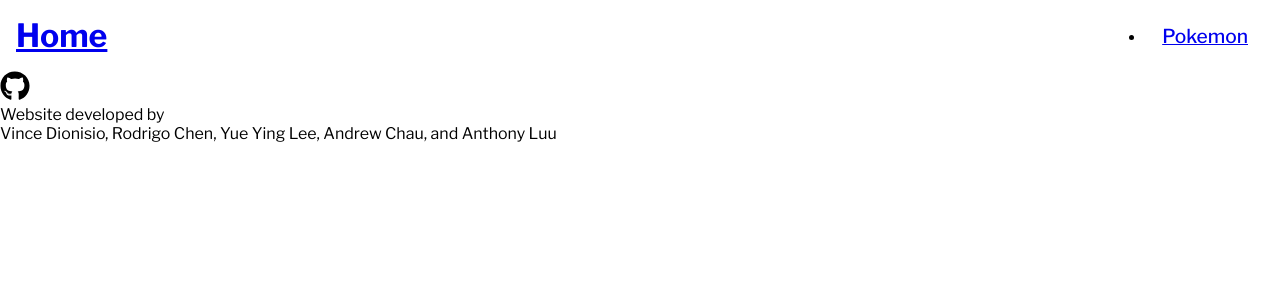
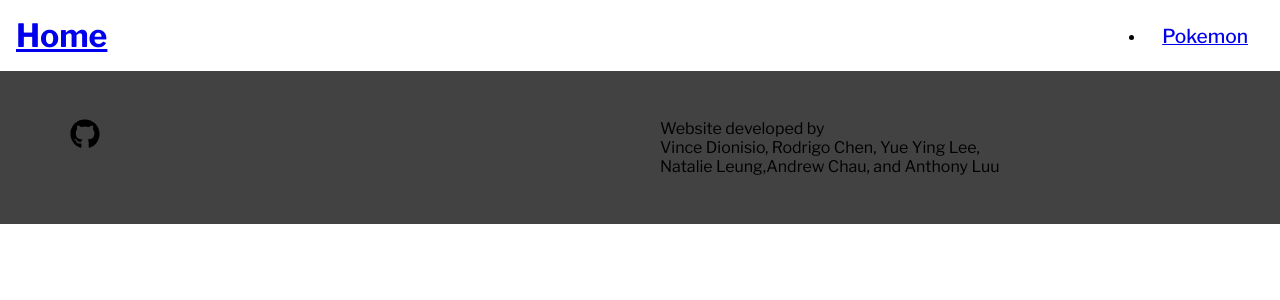
Before and after one commit to vincebreezy/pokedexplorer, a React (Create React App) app in the folder frontend/our-app/: page / in a window 1280 px wide. Shown: the top 300 px of the page. Built offline with nearby package versions, Linux system fonts and the light colour scheme.

Commit message:
added basic footer

```diff
--- a/frontend/our-app/src/components/Footer.js
+++ b/frontend/our-app/src/components/Footer.js
@@ -17,7 +17,8 @@ const Footer = () => {
             </div>
             <div className = "right">
               <p>Website developed by</p>
-              <p>Vince Dionisio, Rodrigo Chen, Yue Ying Lee, Andrew Chau, and Anthony Luu</p>
+              <p>Vince Dionisio, Rodrigo Chen, Yue Ying Lee,</p>
+              <p>Natalie Leung,Andrew Chau, and Anthony Luu</p>
             </div>
         </div>
     </div>
--- a/frontend/our-app/src/components/FooterStyles.css
+++ b/frontend/our-app/src/components/FooterStyles.css
@@ -0,0 +1,13 @@
+.footer{
+    width: 100%;
+    padding: 3rem 0;
+    background-color: rgba(19, 19, 19, 0.8);
+}
+
+.footer-container{
+    max-width: 1140px;
+    margin: auto;
+    display: grid;
+    grid-template-columns: repeat(2, 1fr);
+    grid-gap: 40px;
+}
```
